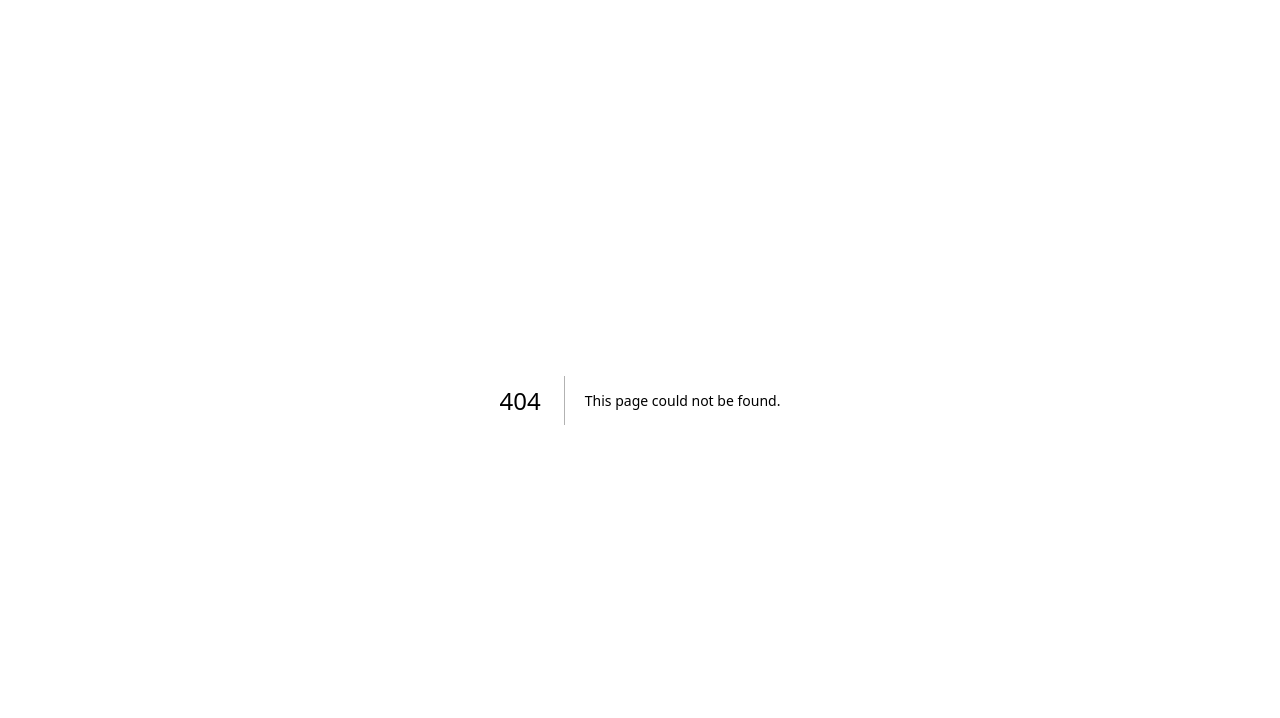
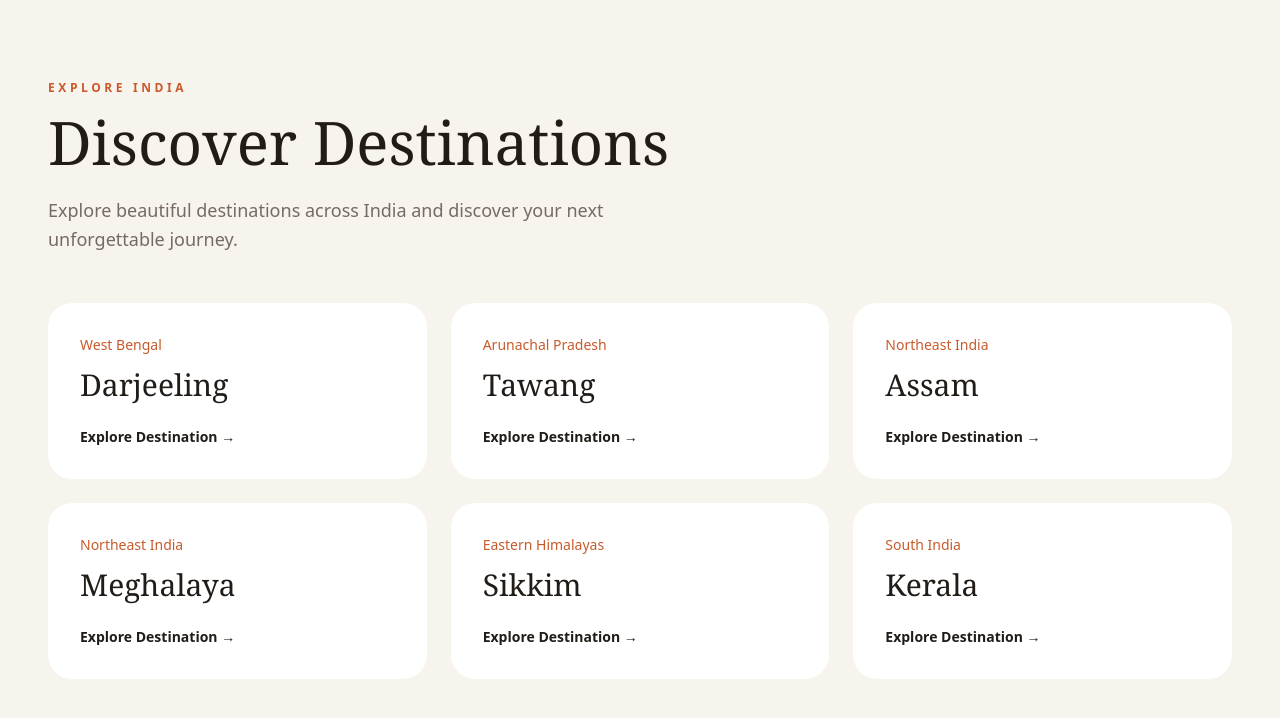
Before and after one commit to nutblaster07/travelbhakt, a Next.js app: page /destinations in a window 1280 px wide. Before the commit this address had no page. Shown: the top 718 px of the page. Built offline with nearby package versions, Linux system fonts and the light colour scheme.

Commit message:
Add destinations listing page

```diff
--- /dev/null
+++ b/app/destinations/page.tsx
@@ -0,0 +1,77 @@
+import Link from "next/link";
+
+const destinations = [
+  {
+    name: "Darjeeling",
+    slug: "darjeeling",
+    state: "West Bengal",
+  },
+  {
+    name: "Tawang",
+    slug: "tawang",
+    state: "Arunachal Pradesh",
+  },
+  {
+    name: "Assam",
+    slug: "assam",
+    state: "Northeast India",
+  },
+  {
+    name: "Meghalaya",
+    slug: "meghalaya",
+    state: "Northeast India",
+  },
+  {
+    name: "Sikkim",
+    slug: "sikkim",
+    state: "Eastern Himalayas",
+  },
+  {
+    name: "Kerala",
+    slug: "kerala",
+    state: "South India",
+  },
+];
+
+export default function DestinationsPage() {
+  return (
+    <main className="min-h-screen bg-[#f7f3ed] px-6 py-20 lg:px-12">
+      <div className="mx-auto max-w-[1200px]">
+        <p className="text-xs font-bold uppercase tracking-[0.3em] text-[#c85a2b]">
+          Explore India
+        </p>
+
+        <h1 className="mt-4 font-serif text-5xl text-[#211c17] sm:text-6xl">
+          Discover Destinations
+        </h1>
+
+        <p className="mt-6 max-w-2xl text-lg leading-relaxed text-[#756b63]">
+          Explore beautiful destinations across India and discover your next
+          unforgettable journey.
+        </p>
+
+        <div className="mt-12 grid gap-6 sm:grid-cols-2 lg:grid-cols-3">
+          {destinations.map((destination) => (
+            <Link
+              key={destination.slug}
+              href={`/destinations/${destination.slug}`}
+              className="rounded-3xl bg-white p-8 transition hover:-translate-y-1"
+            >
+              <p className="text-sm text-[#c85a2b]">
+                {destination.state}
+              </p>
+
+              <h2 className="mt-3 font-serif text-3xl text-[#211c17]">
+                {destination.name}
+              </h2>
+
+              <p className="mt-6 text-sm font-semibold text-[#211c17]">
+                Explore Destination →
+              </p>
+            </Link>
+          ))}
+        </div>
+      </div>
+    </main>
+  );
+}
```
